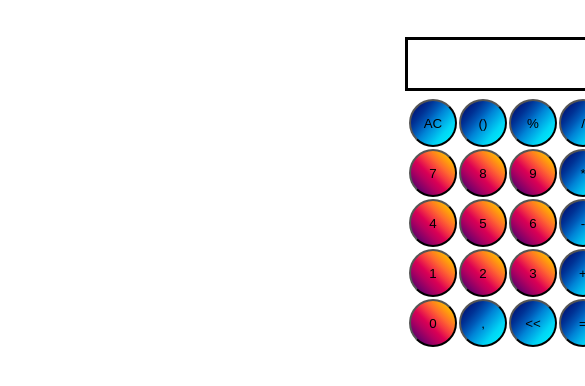
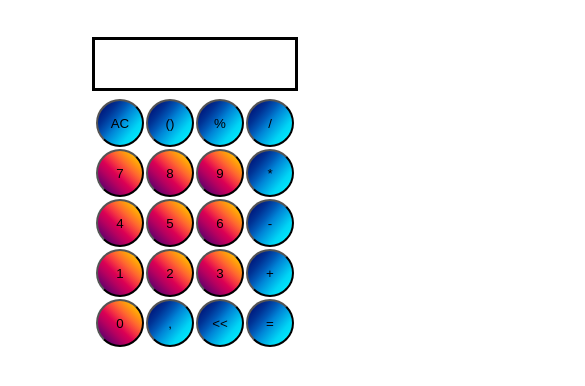
Before and after one commit to tbelahi/calculator, a plain HTML site: page index.html in a window 390 px wide. Shown: the top 386 px of the page, 585 px wide, since content can reach past the window. Drawn offline with Linux system fonts and the light colour scheme.

Commit message:
width made responsive for mobile

```diff
--- a/style.css
+++ b/style.css
@@ -4,6 +4,7 @@
     margin-right: auto;
     margin-top: 10%;
     width: 1000px;
+    max-width: calc(100% - 20px);
     display: flex;
     flex-direction: column;
     align-items: center;
```
